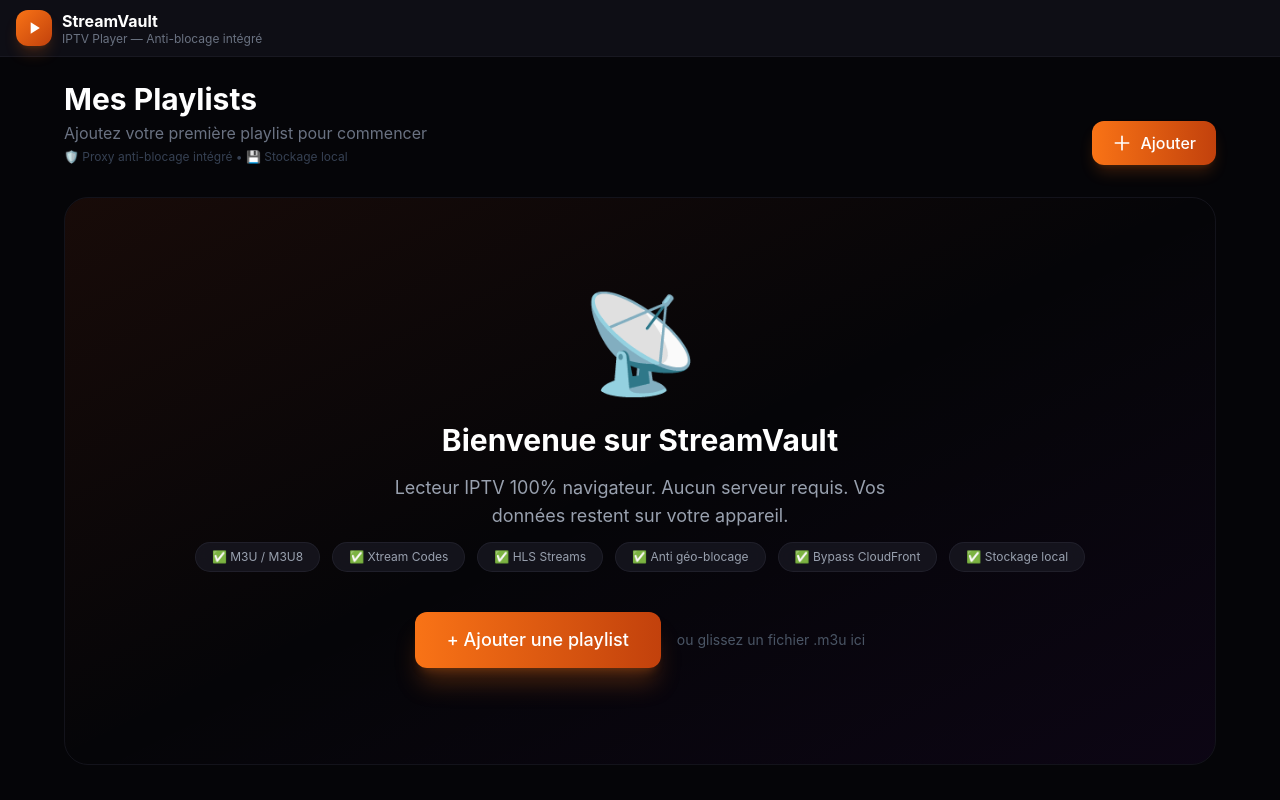
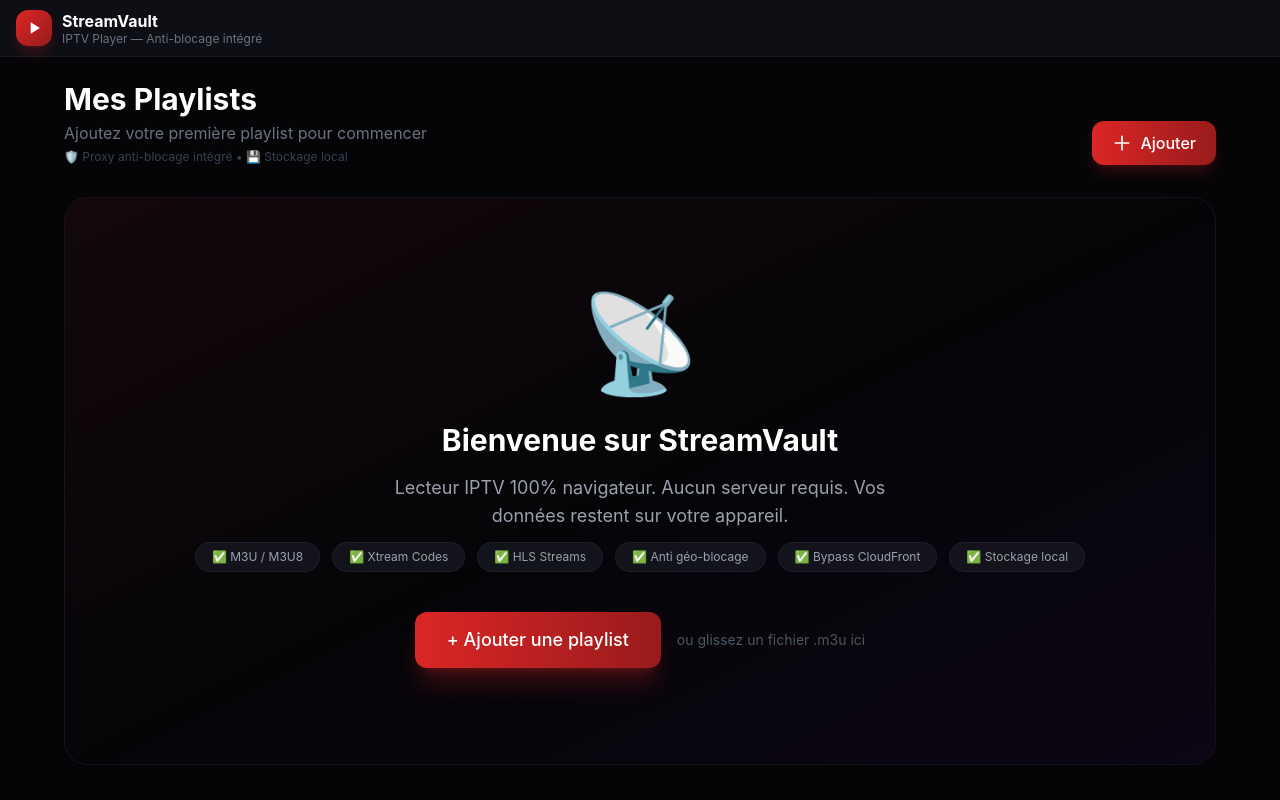
Before and after one commit to TOUGMA19/StreamLive, a Next.js app: page / in a window 1280 px wide. Built offline with nearby package versions, Linux system fonts and the light colour scheme.

Commit message:
Update accent colors in globals.css

```diff
--- a/src/app/globals.css
+++ b/src/app/globals.css
@@ -8,11 +8,11 @@
   --color-dark-600: #22222f;
   --color-dark-500: #2c2c3a;
   --color-dark-400: #3a3a4a;
-  --color-accent-600: #c2410c;
-  --color-accent-500: #f97316;
-  --color-accent-400: #fb923c;
-  --color-accent-300: #fdba74;
-  --color-accent-glow: rgba(249, 115, 22, 0.3);
+  --color-accent-600: #991b1b;
+  --color-accent-500: #dc2626;
+  --color-accent-400: #ef4444;
+  --color-accent-300: #f87171;
+  --color-accent-glow: rgba(220, 38, 38, 0.3);
   --color-success: #22c55e;
   --color-warning: #f59e0b;
   --color-danger: #ea0d12;
```
